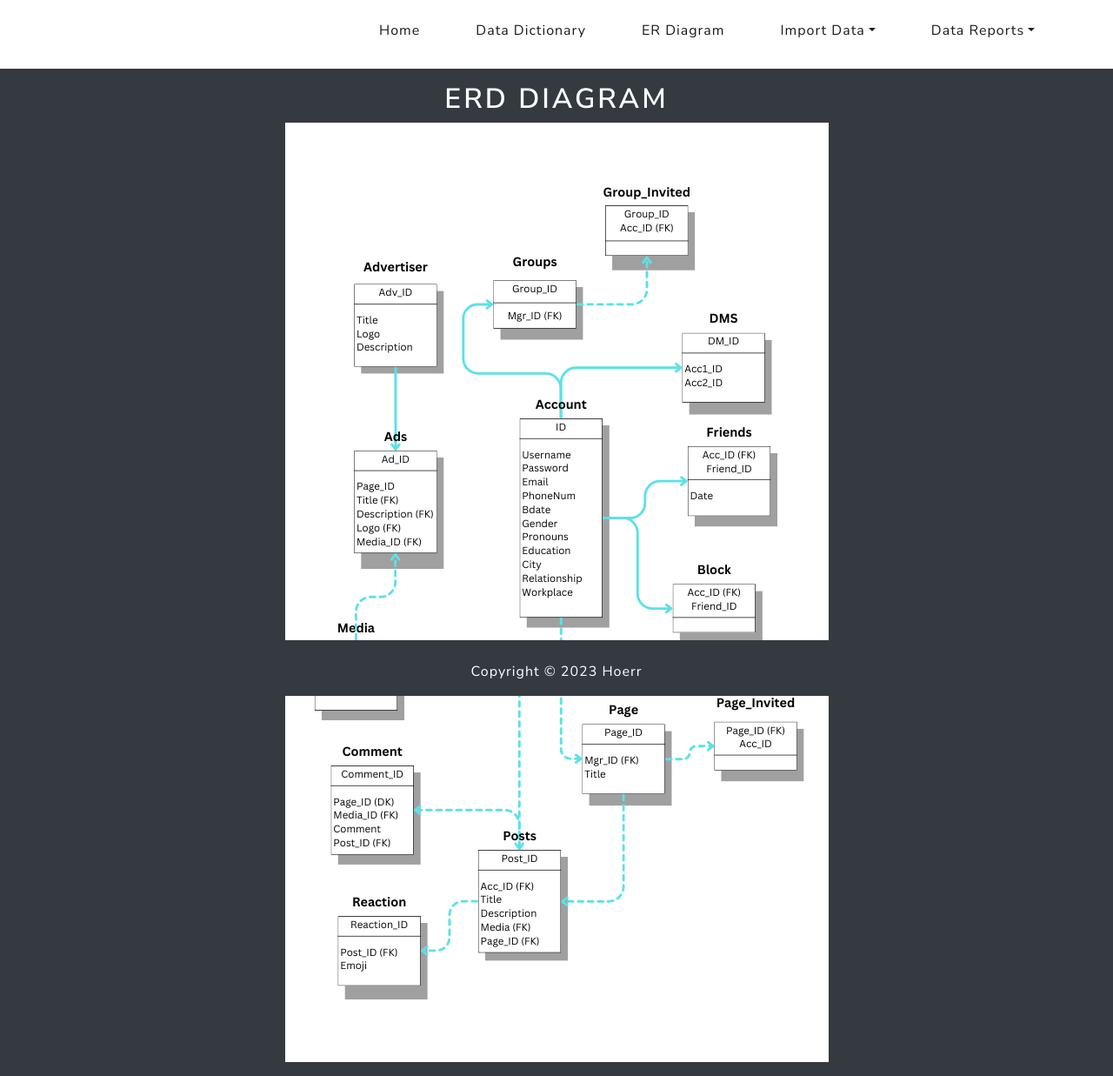
After one commit to ahoerr2/CS370-Final-Project, a PHP site: page /erd.php in a window 1280 px wide. The commit adds this page. Shown: the whole page at 87% size. Run offline with PHP 8.4, Linux system fonts and the light colour scheme.

Commit message:
Added ERD and Fixed Formatting

```diff
--- /dev/null
+++ b/erd.php
@@ -0,0 +1,9 @@
+<?php include_once('header.php') ; ?>
+<div class="container mt-3">
+    <h1 class="text-lg-center text-center text-white"> ERD Diagram </h1>
+    <p class="text-center">
+        <img src="img/erd.png" class="img-responsive">
+    </p>
+</div>
+
+<?php include_once('footer.php') ; ?>
--- a/footer.php
+++ b/footer.php
@@ -1,7 +1,6 @@
-</div>
-<div class=text-center">
+<div class="bg-dark text-white text-center text-lg-center fixed-bottom">
     <br/>
-    <p>Copyright &copy; 2023 Byerly</p>
+    <p>Copyright &copy; 2023 Hoerr</p>
 </div>
 </body>
 </html>
--- a/header.php
+++ b/header.php
@@ -4,8 +4,8 @@
     <link rel="stylesheet" type="text/css" href="bootstrap.min.css">
     <script src="https://cdn.jsdelivr.net/npm/bootstrap@5.3.0-alpha3/dist/js/bootstrap.bundle.min.js" integrity="sha384-ENjdO4Dr2bkBIFxQpeoTz1HIcje39Wm4jDKdf19U8gI4ddQ3GYNS7NTKfAdVQSZe" crossorigin="anonymous"></script>
 </head>
-<body>
-
+<body class="bg-dark">
+<div class="bg-white">
 <ul class = "nav" style="padding-top: 15px; padding-left: 420px">
     <li class = "nav-item"><a class = "nav-link" href="index.php">Home</a></li>
 
@@ -50,5 +50,4 @@
     </li>
 </ul>
 <br>
-
-<div class="container">
+</div>
--- a/index.php
+++ b/index.php
@@ -1,5 +1,5 @@
 <?php include_once('header.php') ; ?>
-    <div class="p-5 bg-dark">
+    <div class="p-5">
         <h1 class="text-light">Pizza Home</h1>
         <p>
             There’s nothing cookie-cutter about Pizza Hut.
```
Also changed, not shown: img/erd.png (added).
